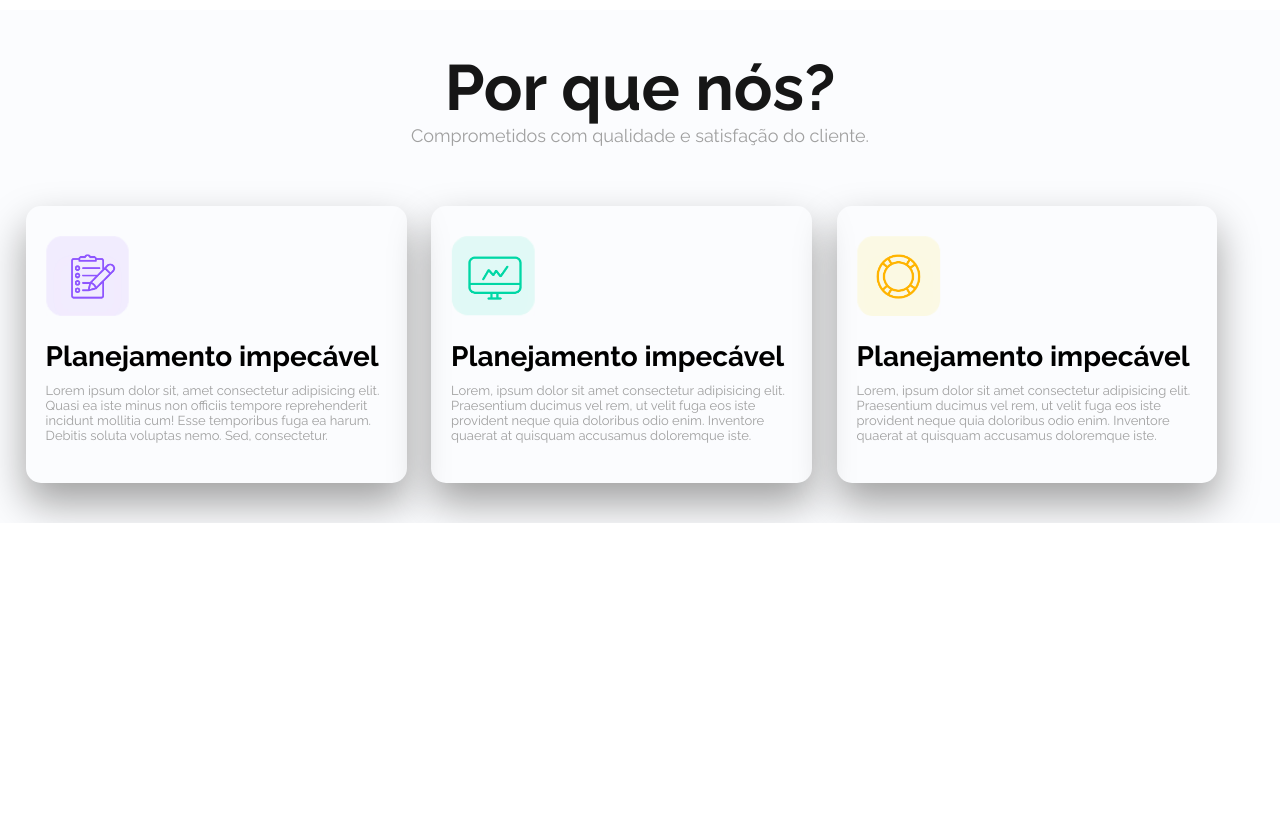
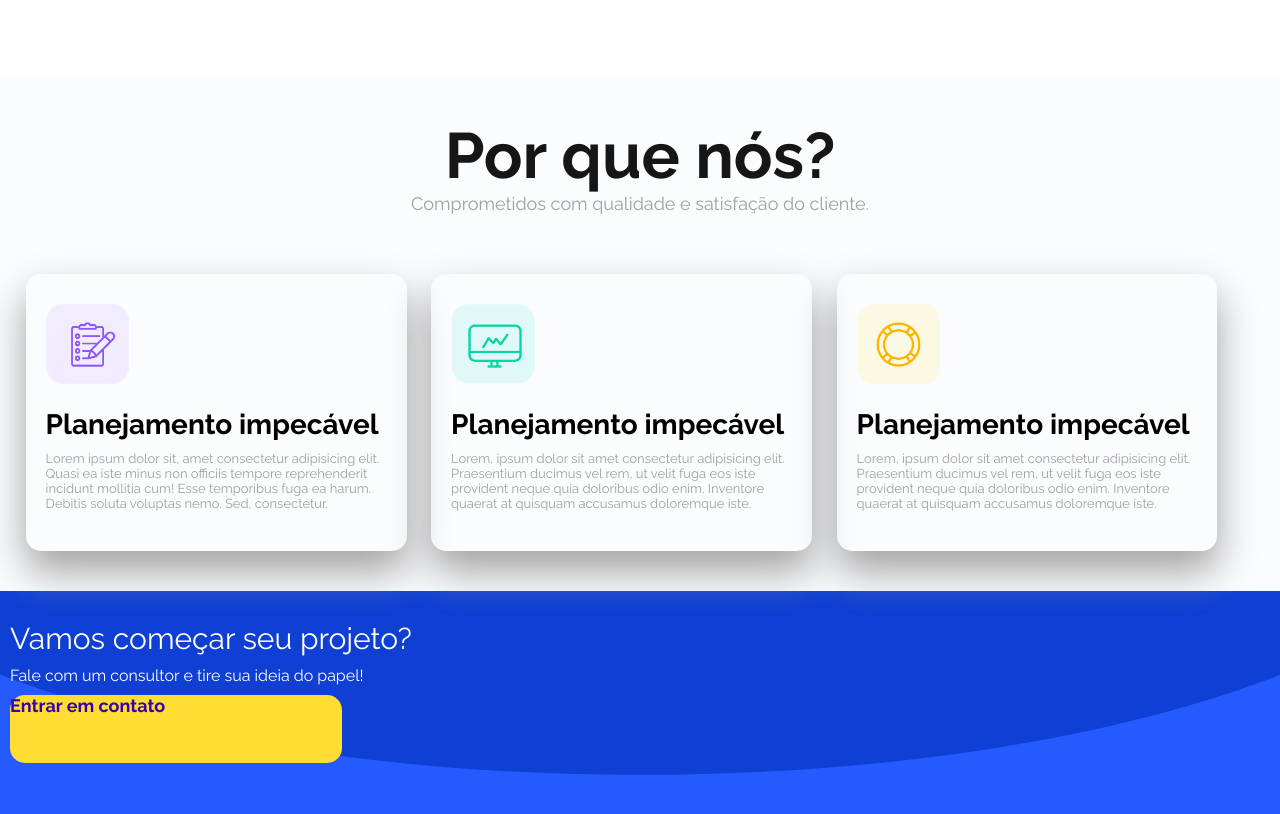
Before and after one commit to LoadCG/ProjetoFinalCursoDeFrontEnd2, a plain HTML site: page Screens/index.html in a window 1280 px wide. Shown: the part 1132-1946 px from the top of the page. Before the commit the page ends 1655 px from the top, so only its background shows below. Drawn offline with Linux system fonts and the light colour scheme; a web font is replaced by a local one.

Commit message:
Início sessão center

```diff
--- a/Screens/index.html
+++ b/Screens/index.html
@@ -25,8 +25,8 @@
                     </div><!--logo-menu-->
                     <nav>
                         <a href="#" class="nav">Início</a>
-                        <a href="#" class="nav">Por que nós?</a>
-                        <a href="#" class="nav">Depoimentos</a>
+                        <a href="#pqnos" class="nav">Por que nós?</a>
+                        <a href="#depoimentos" class="nav">Depoimentos</a>
                         <a href="#" id="contact-bnt">Entre em contato</a>
                     </nav>
                 </div><!--menu-->
@@ -38,7 +38,7 @@
             <div class="mockup">
                 <h2>Promova <strong>experiências</strong> aos seus clientes</h2>
                 <p>E veja resultados expressivos dia após dia!</p>
-                <img src="../images/mockup.svg" alt="mockup-image" id="mockup-image">
+                <img src="../images/mockuprnadventures.png" alt="mockup-image" id="mockup-image">
             </div><!--mockup-->
         </section>
         <section>
@@ -53,7 +53,7 @@
             </div><!--plataforms-->
         </section>
 
-        <section class="pqnos">
+        <section class="pqnos" id="pqnos">
             <div class="center">
                 <h2>Por que nós?</h2>
                 <p>Comprometidos com qualidade e satisfação do cliente.</p>
@@ -78,8 +78,13 @@
                 </div>
             </div>
         </section><!--Por que nos?-->
+        <section class="cta">
+            <h2>Vamos começar seu projeto?</h2>
+            <h4>Fale com um consultor e tire sua ideia do papel!</h4>
+            <a href="/contato">Entrar em contato</a>
+        </section><!--cta-->
     </main><!--Principal-->
-   </section>
+   </section><!--bg-->
     <footer><!--Rodapé-->
         <section>
             <div>
--- a/Styles/style.css
+++ b/Styles/style.css
@@ -74,11 +74,16 @@ nav .nav:hover{
 .mockup > h2{
     margin-bottom: 10px;
     font-size: 40px;
-    font-weight: 100;
+    font-weight: 200;
+}
+.mockup > p{
+    color: rgba(255, 255, 255, 0.842);
+    font-size: 20px;
 }
 #mockup-image{
+    max-height: 600px;
     max-width: 100%;
-    margin-top: 40px;
+    margin-top: 60px;
 }
 
 section > div.plataforms{
@@ -139,6 +144,37 @@ section.pqnos > .center > p{ /* Texto da sessão "Por que nós?" */
     margin-top: 20px;
     margin-bottom: 10px;
 }
+section.cta{
+    background-image: url(../images/banner_meio.svg);
+    background-size: cover;
+    background-position: center;
+    padding: 20px 10px;
+    height: 250px;
+    min-height: 200px;
+    color: white;
+}
+
+section.cta > h2,
+section.cta > h4{
+    font-weight: normal;
+    margin: 10px 0;
+}
+
+section.cta > h2{
+    font-size: 30px;
+}
+
+section.cta > a{
+    font-size: 18px;
+    font-weight: bold;
+    color: rgb(53, 3, 170);
+    display: inline-block;
+    width: 332px;
+    height: 68px;
+    background-color: #FFDD33;
+    text-decoration: none;
+    border-radius: 15px;
+}
 
 /*Design Responsivo*/
 @media screen and (max-width: 768px){
```
Also changed, not shown: Images/mockuprnadventures.png (added).
